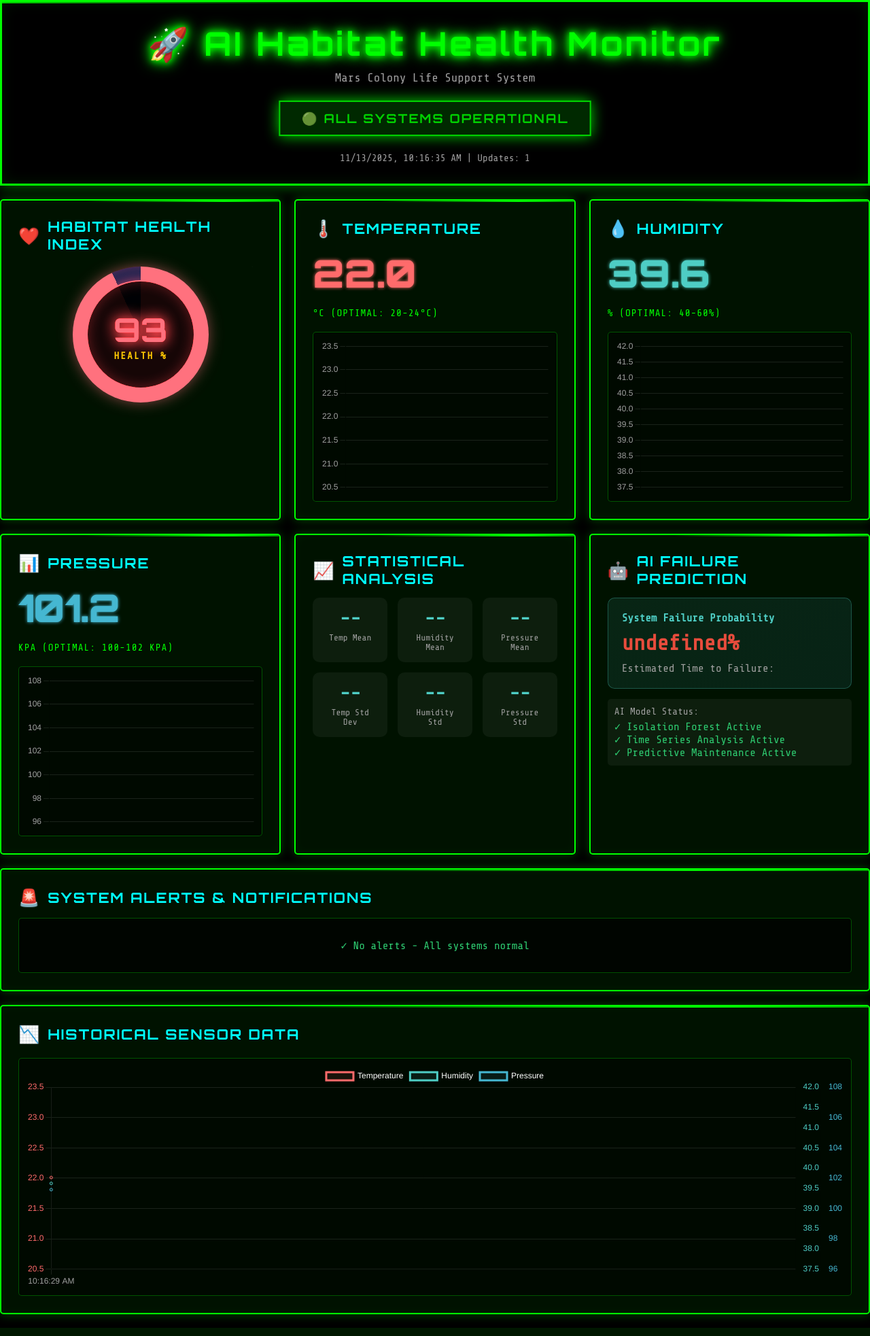
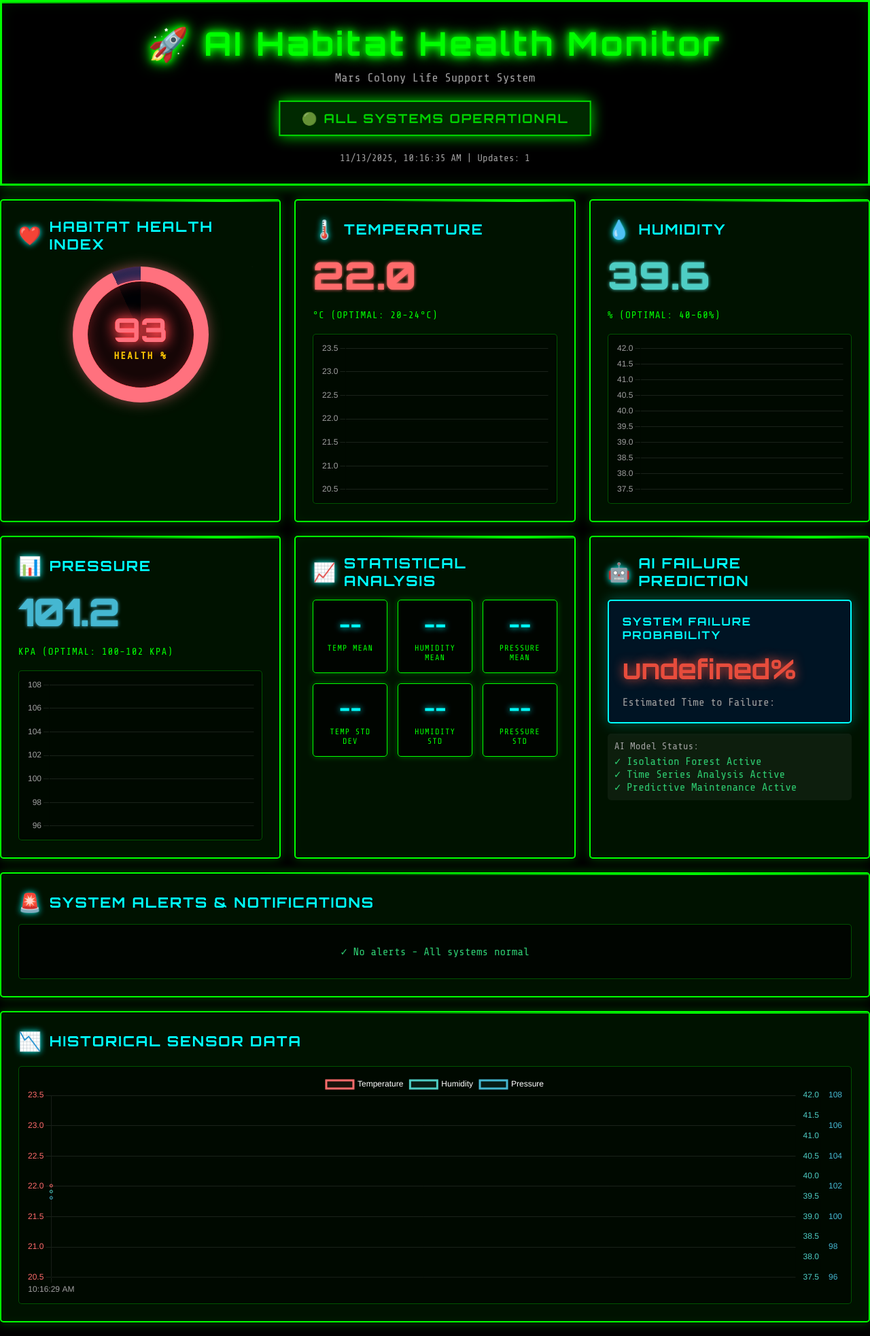
Before and after one commit to smirk-dev/HabitatX-Hackathon, a Flask app: page / in a window 1280 px wide. Shown: the whole page at 68% size. Run offline with Flask 3, Linux system fonts and the light colour scheme; data that the repository does not hold is empty.

Commit message:
Enhance styling of stat and prediction boxes with updated backgrounds, borders, and shadows for improved visual appeal and user experience.

```diff
--- a/templates/index.html
+++ b/templates/index.html
@@ -455,45 +455,86 @@
         }
 
         .stat-box {
-            background: rgba(255, 255, 255, 0.05);
+            background: rgba(0, 0, 0, 0.8);
             padding: 15px;
-            border-radius: 10px;
+            border: 1px solid #00ff00;
+            border-radius: 5px;
             text-align: center;
+            box-shadow: 0 0 10px rgba(0, 255, 0, 0.3);
         }
 
         .stat-box .value {
-            font-size: 1.8em;
+            font-size: 2em;
             font-weight: bold;
-            color: #4ecdc4;
+            color: #00ffff;
+            font-family: 'Orbitron', sans-serif;
+            text-shadow: 0 0 10px #00ffff;
         }
 
         .stat-box .label {
-            font-size: 0.8em;
-            color: #a0a0a0;
-            margin-top: 5px;
+            font-size: 0.75em;
+            color: #00ff00;
+            margin-top: 8px;
+            text-transform: uppercase;
+            letter-spacing: 1px;
         }
 
         .prediction-box {
-            background: linear-gradient(135deg, rgba(78, 205, 196, 0.1), rgba(69, 183, 209, 0.1));
-            border: 1px solid rgba(78, 205, 196, 0.3);
+            background: rgba(0, 20, 40, 0.9);
+            border: 2px solid #00ffff;
             padding: 20px;
-            border-radius: 10px;
+            border-radius: 5px;
             margin-top: 15px;
+            box-shadow: 0 0 20px rgba(0, 255, 255, 0.3);
         }
 
         .prediction-box h4 {
-            color: #4ecdc4;
-            margin-bottom: 10px;
+            color: #00ffff;
+            margin-bottom: 12px;
+            font-family: 'Orbitron', sans-serif;
+            text-transform: uppercase;
+            letter-spacing: 2px;
         }
 
         .failure-probability {
-            font-size: 2em;
+            font-size: 2.5em;
             font-weight: bold;
-            margin: 10px 0;
+            margin: 15px 0;
+            font-family: 'Orbitron', sans-serif;
+            text-shadow: 0 0 15px currentColor;
+        }
+
+        .ai-status-indicator {
+            display: flex;
+            align-items: center;
+            gap: 10px;
+            padding: 8px;
+            background: rgba(0, 255, 0, 0.1);
+            border-left: 3px solid #00ff00;
+            margin: 5px 0;
+            font-size: 0.9em;
+        }
+
+        .confidence-meter {
+            width: 100%;
+            height: 8px;
+            background: rgba(0, 0, 0, 0.5);
+            border: 1px solid #00ff00;
+            margin-top: 10px;
+            position: relative;
+            overflow: hidden;
+        }
+
+        .confidence-fill {
+            height: 100%;
+            background: linear-gradient(90deg, #ff0000, #ffa500, #00ff00);
+            transition: width 1s ease;
+            box-shadow: 0 0 10px rgba(0, 255, 0, 0.8);
         }
 
         .icon {
-            font-size: 1.2em;
+            font-size: 1.3em;
+            filter: drop-shadow(0 0 5px currentColor);
         }
 
         ::-webkit-scrollbar {
```
